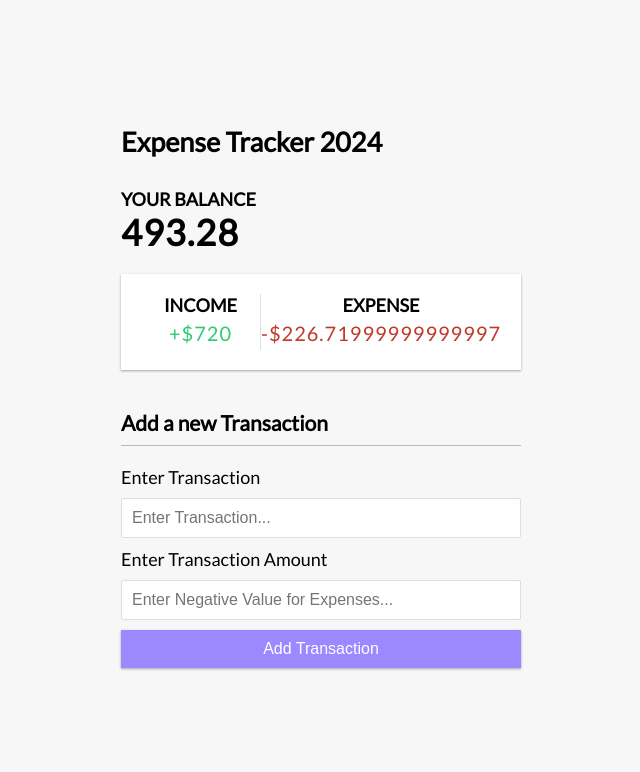
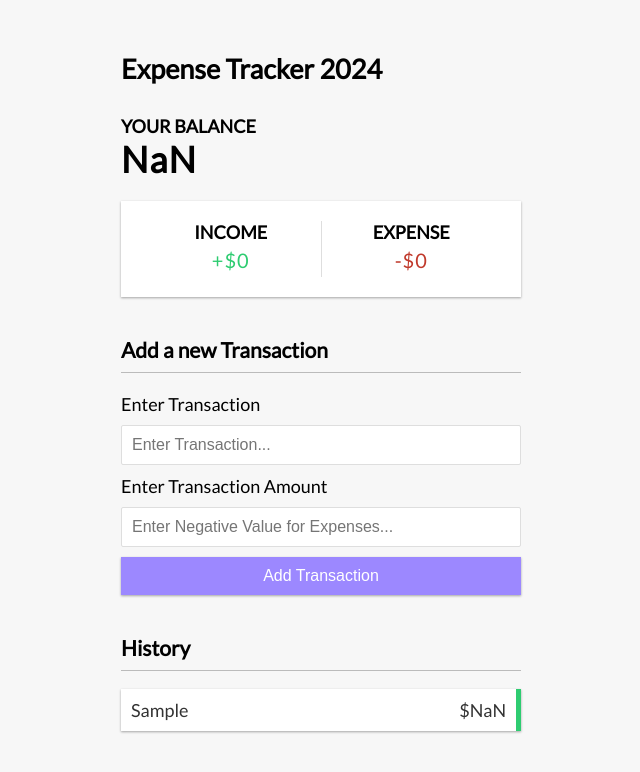
Before and after one commit to jbotel17/homework4, a Vue app: page / in a window 1280 px wide. Both pictures are taken after typing "Sample", "Sample" into the empty fields and a click on the button "Add Transaction". Shown: the top 772 px of the page, without its empty margins (319-959 px from the left). Built offline with nearby package versions, Linux system fonts and the light colour scheme.

Commit message:
completed  Transaction list conponet

```diff
--- a/src/App.vue
+++ b/src/App.vue
@@ -2,15 +2,12 @@
   import Header from './components/Header.vue';
   import Balance from './components/Balance.vue';
   import IncomeExpenses from './components/IncomeExpenses.vue';
-  import AddTransactions from './components/AddTransactions.vue';
+  import AddTransaction from './components/AddTransaction.vue';
+  import TransactionList from './components/TransactionList.vue';
+
   import { ref, computed } from 'vue';
 
-  const transactions = ref([
-    {id: 1, text:'Paycheck', amount: 700.00},
-    {id: 2, text:'Water Bill', amount: -72.83},
-    {id: 3, text:'Electric Bill', amount: -153.89},
-    {id: 4, text:'Returned Item', amount: 20.00},
-  ])
+  const transactions = ref([])
 
 const sum = computed(()=>{
   return transactions.value.reduce((acc, x)=>{
@@ -33,6 +30,22 @@
     return acc+x.amount
   },0)
 })
+
+const handleTransaction = (transactionData) =>{
+  transactions.value.push({
+    text: transactionData.text,
+    amount: transactionData.amount,
+  })
+}
+
+const generateID = () =>{
+    return Math.floor(Math.random()*10000000)
+  }
+
+  const handleDelete = (id) => {
+    transactions.value = transactions.value.filter((x) => x.id !== id)
+  }
+
 </script>
 
 
@@ -41,7 +54,8 @@
   <div class="container">
     <Balance :total="sum"></Balance>
     <IncomeExpenses :income="moneyIn" :expense="-moneyOut"></IncomeExpenses>
-    <AddTransactions></AddTransactions>
+    <AddTransaction @transactionSubmitted="handleTransaction"></AddTransaction>
+    <TransactionList :transactions="transactions" @transactionDeleted="handleDelete"></TransactionList>
   </div>
 
 
--- a/src/components/AddTransactions.vue
+++ b/src/components/AddTransaction.vue
@@ -4,16 +4,16 @@
     const amount = ref('')
 
     const emit = defineEmits([
-        'transctionsSubmitted'
+        'transactionSubmitted'
     ])
 
     const onSubmit =() =>{
-        const transactionsData = {
+        const transactionData = {
             text: text.value,
             amount: parseFloat(amount.value),
         }
 
-        emit('transctionsSubmitted', transactionsData)
+        emit('transactionSubmitted', transactionData)
 
         text.value = ''
         amount.value = ''
@@ -31,7 +31,7 @@
         </div>
         <div class="form-control">
             <label for="amount">Enter Transaction Amount</label>
-            <input type="text" id="amount" v-model="text" placeholder="Enter Negative Value for Expenses...">
+            <input type="text" id="amount" v-model="amount" placeholder="Enter Negative Value for Expenses...">
         </div>
         <button class="btn">Add Transaction</button>
 
--- /dev/null
+++ b/src/components/TransactionList.vue
@@ -0,0 +1,32 @@
+<script setup>
+    import { defineProps, defineEmits } from 'vue';
+
+    const props = defineProps({
+        transactions: {
+            type: Array,
+            require: true,
+        }
+    })
+
+    const emit = defineEmits(['transactionDeleted'])
+
+    const deleteTransaction = (id) => {
+        emit('transactionDeleted', id)
+    }
+
+
+</script>
+
+<template>
+    <h3>History</h3>
+    <ul id="list" class="list">
+        <li v-for="x in transactions" v-bind:key="x.id"
+        v-bind:class="x.amount < 0 ? 'minus' : 'plus'">
+        {{ x.text }} <span> ${{ x.amount }}</span>
+        <button @click="deleteTransaction(x.id)" class="delete-btn">X</button>
+    </li>
+</ul>
+
+
+
+</template>
```
